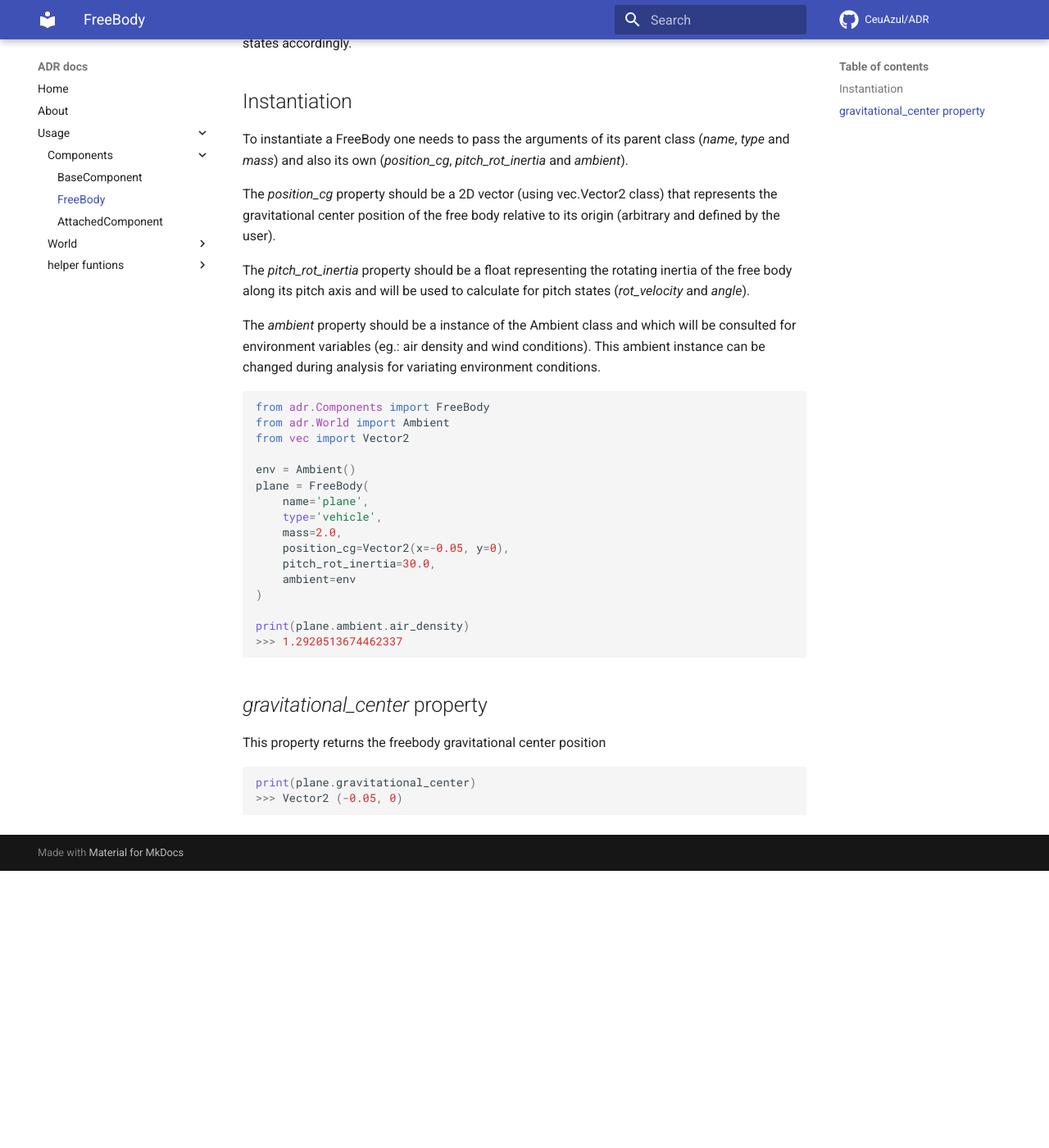
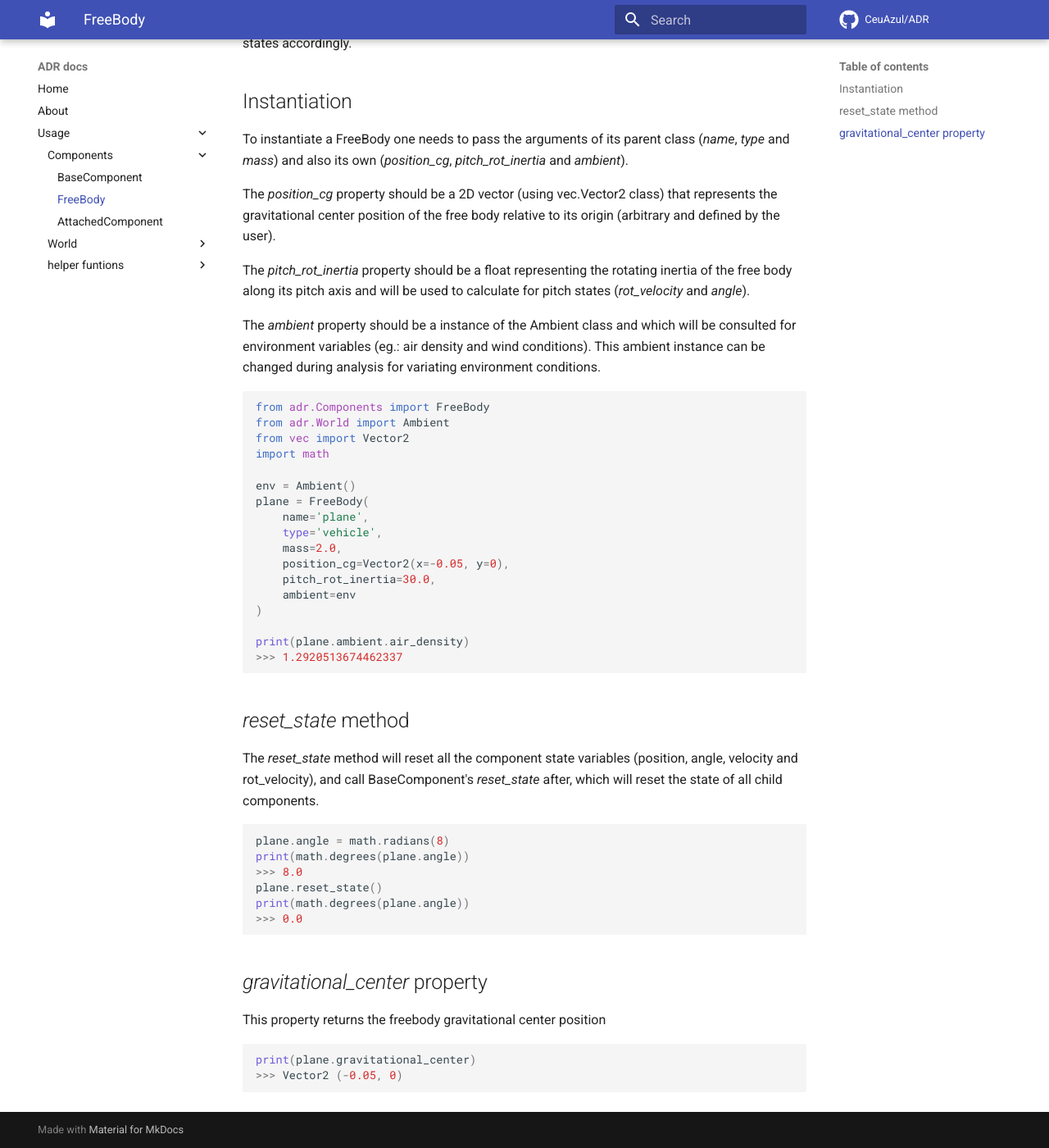
Before and after one commit to CeuAzul/ADR, an MkDocs documentation site: the page built from docs/Components/FreeBody.md, in a window 1280 px wide and 1400 px high, scrolled down 504 px. Shown: the whole window at 82% size. Built offline with MkDocs 1.6.1 and Material for MkDocs 9.7.7, drawn with Linux system fonts in a browser that asks for light colours; comment, search, counter and statistics services are not loaded; before the commit the page ends 1566 px from its top, so only the background shows below that.

Commit message:
Add docs to reset_state  on FreeBody

````diff
--- a/docs/Components/FreeBody.md
+++ b/docs/Components/FreeBody.md
@@ -19,6 +19,7 @@ The *ambient* property should be a instance of the Ambient class and which will
 from adr.Components import FreeBody
 from adr.World import Ambient
 from vec import Vector2
+import math
 
 env = Ambient()
 plane = FreeBody(
@@ -34,6 +35,17 @@ print(plane.ambient.air_density)
 >>> 1.2920513674462337
 ```
 
+## *reset_state* method
+The *reset_state* method will reset all the component state variables (position, angle, velocity and rot_velocity), and call BaseComponent's *reset_state* after, which will reset the state of all child components.
+``` python
+plane.angle = math.radians(8)
+print(math.degrees(plane.angle))
+>>> 8.0
+plane.reset_state()
+print(math.degrees(plane.angle))
+>>> 0.0
+```
+
 ## *gravitational_center* property
 This property returns the freebody gravitational center position
 ``` python
````
